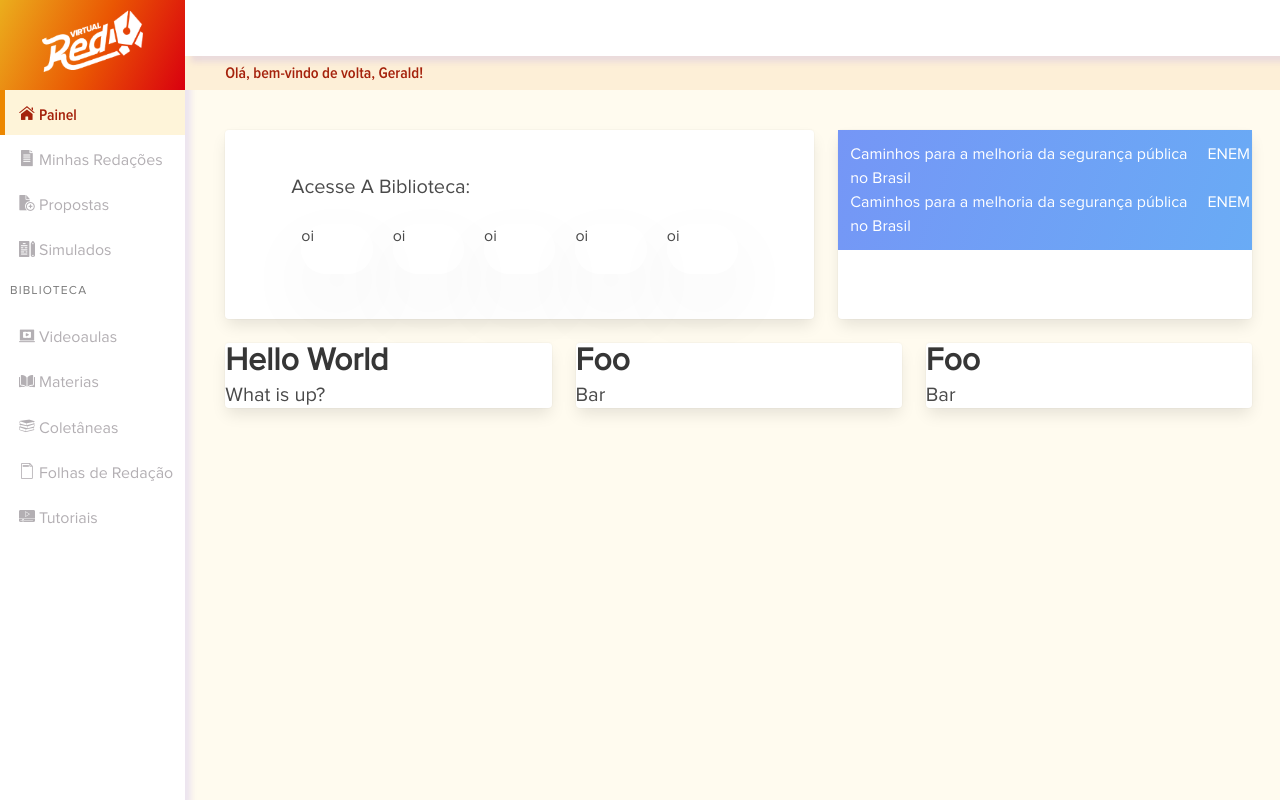
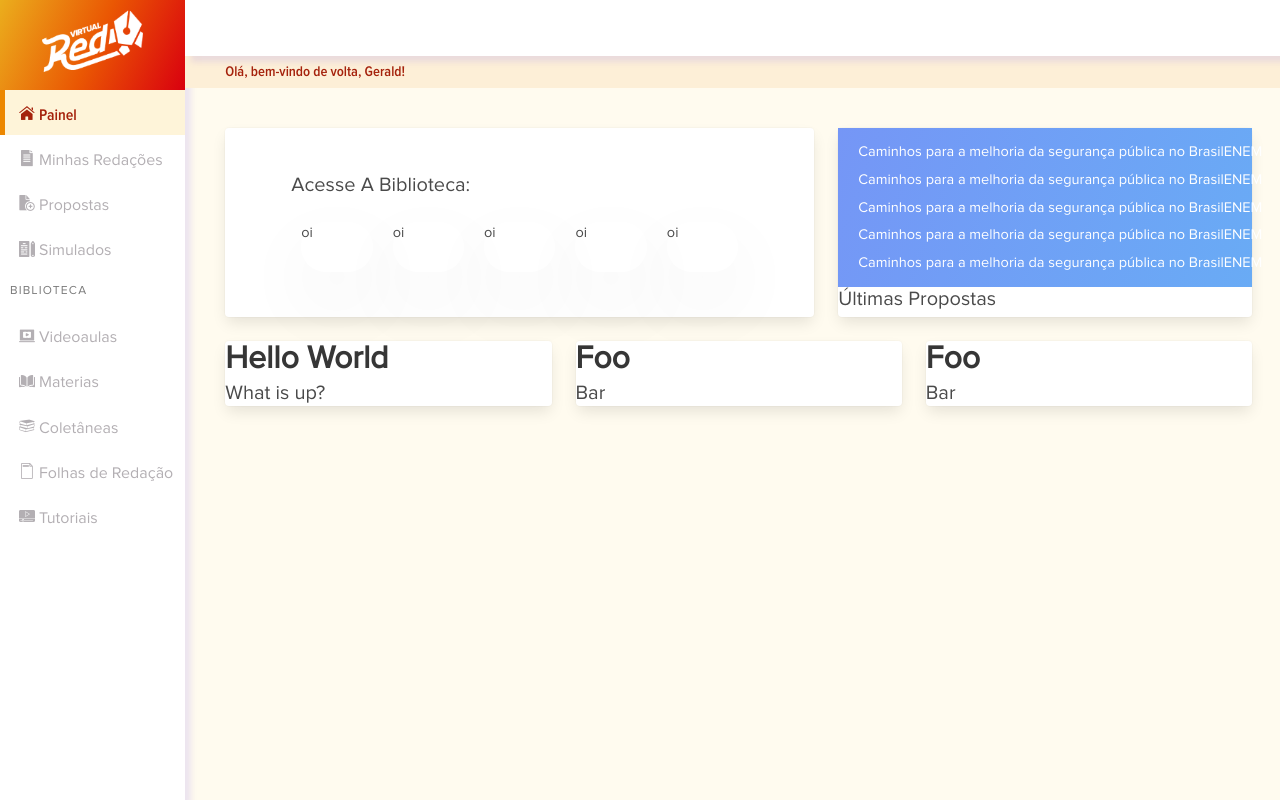
Before and after one commit to matheus-manoel/Red-Online-Challenge, a Vue app in the folder ui/: page / in a window 1280 px wide. Built offline with nearby package versions, Linux system fonts and the light colour scheme.

Commit message:
Fix padding and repeated code.

```diff
--- a/ui/src/App.vue
+++ b/ui/src/App.vue
@@ -36,7 +36,7 @@ body {
   font-family: proximaNova;
   font-weight: normal;
   font-style: normal;
-  font-size: 1rem;
+  font-size: 0.91rem;
 }
 
 .bottom-right-shadow {
--- a/ui/src/components/LastProposals.vue
+++ b/ui/src/components/LastProposals.vue
@@ -1,24 +1,19 @@
 <template>
   <section>
     <div class="section-container">
-      <div class="columns">
-        <div class="column is-11 title-column" id="title-column">
-          <p>Caminhos para a melhoria da segurança pública no Brasil</p>
-        </div>
-        <div class="column subitem-column">
-          <p>ENEM</p>
-        </div>
-      </div>
-      <div class="columns">
-        <div class="column is-11 title-column" id="title-column">
-          <p>Caminhos para a melhoria da segurança pública no Brasil</p>
-        </div>
-        <div class="column subitem-column">
-          <p>ENEM</p>
+      <div v-for="i in 5" v-bind:key="i">
+        <div class="columns">
+          <div class="column is-narrow title-column" id="title-column">
+            <p>Caminhos para a melhoria da segurança pública no Brasil</p>
+          </div>
+          <div class="column subitem-column has-text-right">
+            <p>ENEM</p>
+          </div>
         </div>
       </div>
     </div>
     <div class="section-info">
+      <p class="subtitle">Últimas Propostas</p>
     </div>
   </section>
 </template>
@@ -37,14 +32,14 @@ export default {
 .section-container {
   background: transparent linear-gradient(110deg, #7596F6 0%, #69ABF5 100%) 0% 0% no-repeat padding-box;
   color: #FFFFFF;
-  padding: 12px 12px;
+  padding: 10px 20px;
 }
 
 .title-column {
-  padding: 0;
+  padding: 3px 0;
 }
 
 .subitem-column {
-  padding: 0;
+  padding: 3px 0;
 }
 </style>
```
